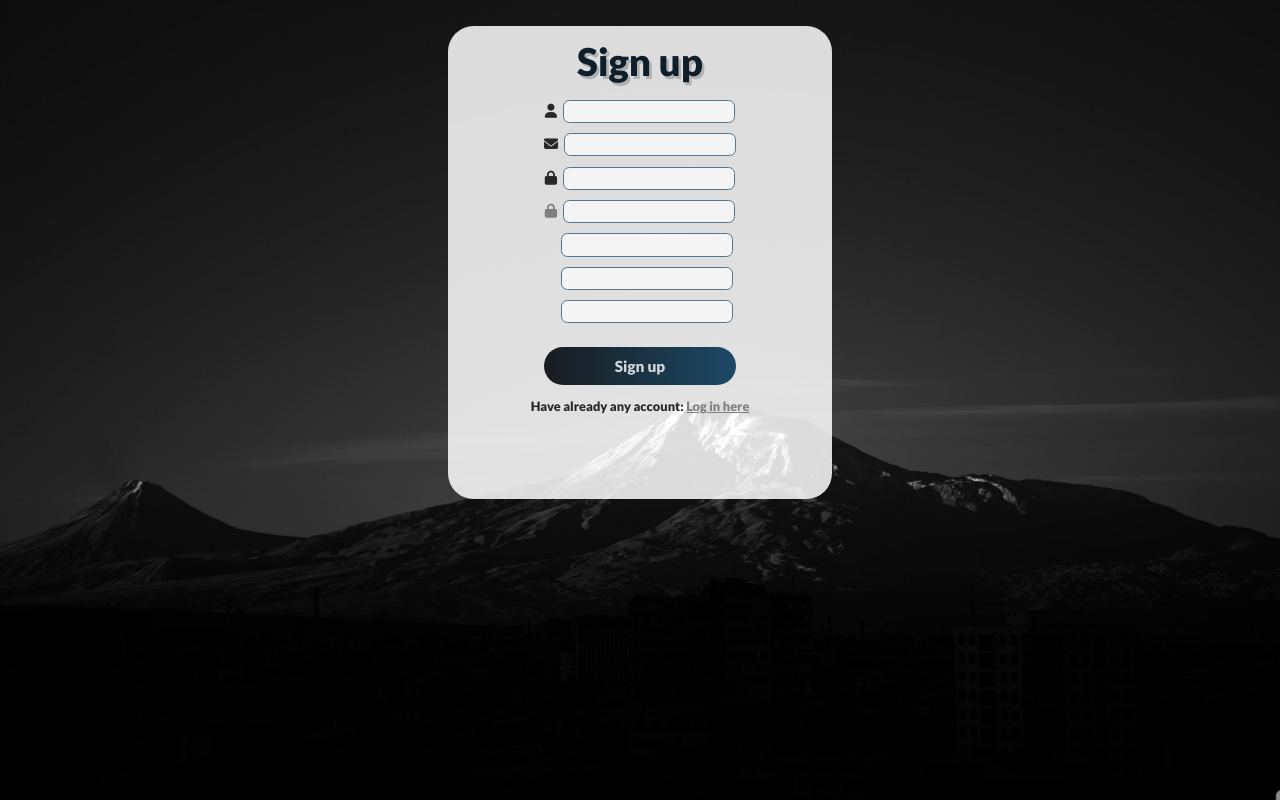
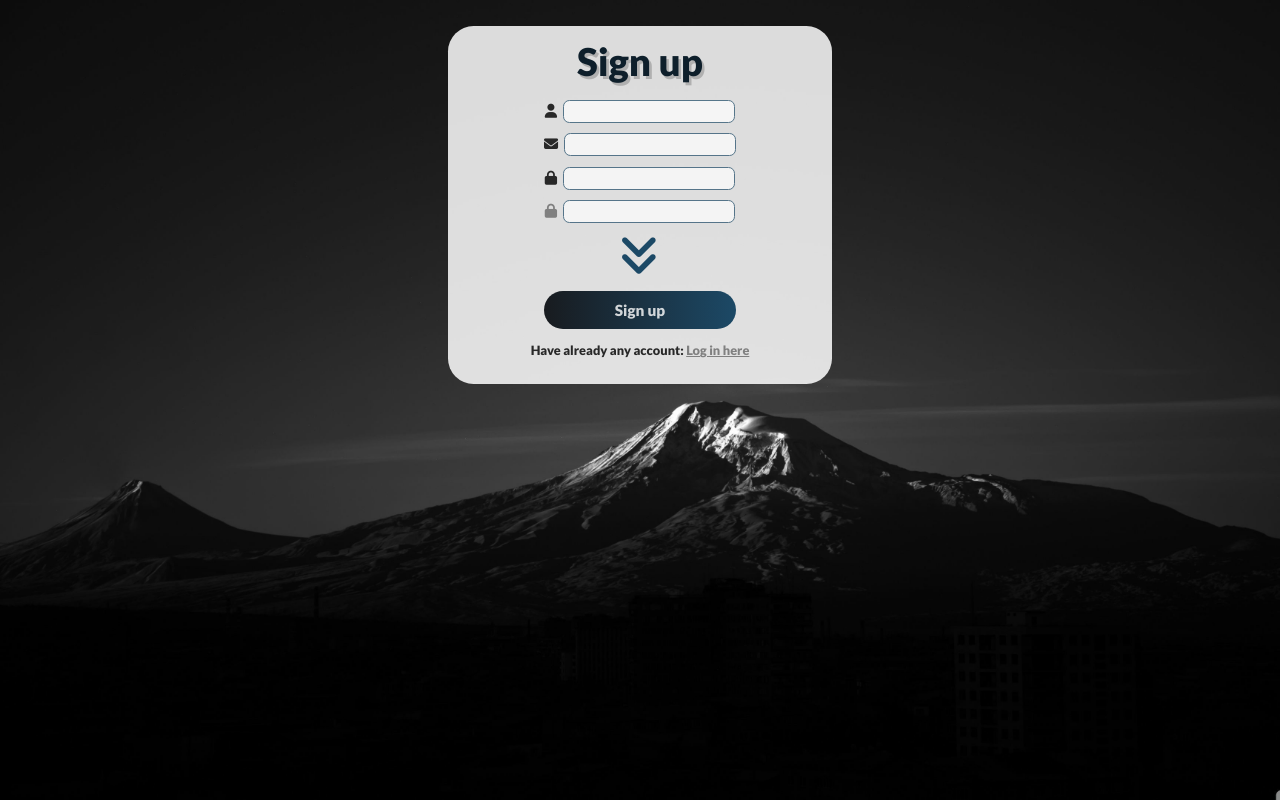
Before and after one commit to otulakdominik/ArtBoard, a Django app: page /accounts/signup/ in a window 1280 px wide. Run offline with Django 3.2, Linux system fonts and the light colour scheme; some libraries are stand-ins or nearby versions.

Commit message:
Register3/4done

```diff
--- a/Templates/accounts/signup.html
+++ b/Templates/accounts/signup.html
@@ -55,8 +55,23 @@
           {{ field }}
         </div>
         {% endif %}
+        {% if field.name == "avatar" %}
+        <div  class="options2" >
+          {{ field }}
+        </div>
+        {% endif %}
+        {% if field.name == "facebook_url" %}
+        <div  class="options2" >
+          {{ field }}
+        </div>
+        {% endif %}
+      {% endfor %}
+      <div id="formatIcons">
+        <i class="fab fa-facebook"></i>
+        <i class="far fa-user-circle"></i>
+      </div>
+      <div id="arrow"><i id="arrow-icon" class="fas fa-angle-double-down"></i></div>
 
-      {% endfor %}
       <button id="btn" type="submit">Sign up</button>
       <div id="btn2">Have already any account: <a href="{% url 'accounts:login' %}">Log in here</a> </div>
     </div>
@@ -65,4 +80,6 @@
 
 {% endblock %}
 <script src="https://kit.fontawesome.com/a624336c34.js" crossorigin="anonymous"></script>
+<script src="https://ajax.googleapis.com/ajax/libs/jquery/1.7.0/jquery.min.js"></script>
+<script src="{% static 'js/signUp.js' %}"></script>
   </body>
--- a/Templates/static/css/styleRegister.css
+++ b/Templates/static/css/styleRegister.css
@@ -13,10 +13,11 @@ body{
 #box{
   background-color: rgba(255, 255, 255,0.85);
   width: 30vw;
-  height: 37vw;
+  height: 28vw;
   border-radius: 2vw;
   display: inline-block;
   margin-top: 2vw;
+  z-index: 1;
 }
 #box p:nth-child(1){
   margin-bottom: 1.2vw;
@@ -85,6 +86,10 @@ i{
   background-color: #d8d8d8;
 }
 /* without a icon */
+.options1{
+  display: none;
+  height: 0;
+}
 .options1 input{
   opacity: 0.7;
   margin-bottom: 0.8vw;
@@ -97,7 +102,38 @@ i{
   font-size: 1vw;
   border: 0.1vw solid #1c4966;
 }
-
 .options1 input:hover{
   background-color: #d8d8d8;
-};
+}
+/* arrow */
+#arrow i{
+  font-size: 3.5vw;
+  color: #1c4966;
+
+}
+#arrow i:hover{
+  font-size: 3.6vw;
+  color: #225678;
+  transition: ease-in 0.1s;
+}
+.options2{
+  display: none;
+}
+#formatIcons{
+  margin-top: 0.5vw;
+  display: none;
+}
+#formatIcons i{
+  font-size: 3vw;
+  color: #15374d;
+}
+#formatIcons i:hover{
+  font-size: 3vw;
+  color: #1c4966;
+}
+#formatIcons i:nth-child(1){
+  margin-right: 0.7vw;
+}
+#formatIcons i:nth-child(2){
+  margin-left: 0.7vw;
+}
--- /dev/null
+++ b/Templates/static/js/signUp.js
@@ -0,0 +1,28 @@
+var conda = 0;
+$("#arrow-icon").click(function(){
+  if(conda == 0){
+    $(document).ready(function(){
+      $("#box").css({"height":$(window).width()*0.38}, 5000);
+      $("#arrow-icon").css({"transform":"scaleY(-1)"});
+      $("#arrow-icon").css({"transition":"0.5s"});
+      $(".options1").css({"display":"block"});
+      $(".options1").css({"height":"auto"});
+      $("#formatIcons").css({"display":"block"});
+      conda = 1;
+
+  });
+  }
+  else {
+    $(document).ready(function(){
+      $("#box").css({"height":$(window).width()*0.28}, 5000);
+      $("box").css({"height":"37vw"});
+      $("#arrow-icon").css({"transform":"scaleY(1)"});
+      $("#arrow-icon").css({"transition":"0.5s"});
+      $(".options1").css({"display":"none"});
+      $(".options1").css({"height":"0"});
+      $("#formatIcons").css({"display":"none"});
+      conda = 0;
+
+  });
+  }
+});
```
Also changed, not shown: Templates/static/css/arrow.svg (added), Templates/static/images/arrow.svg (added). Lines whose indentation alone changed are shown as unchanged.
